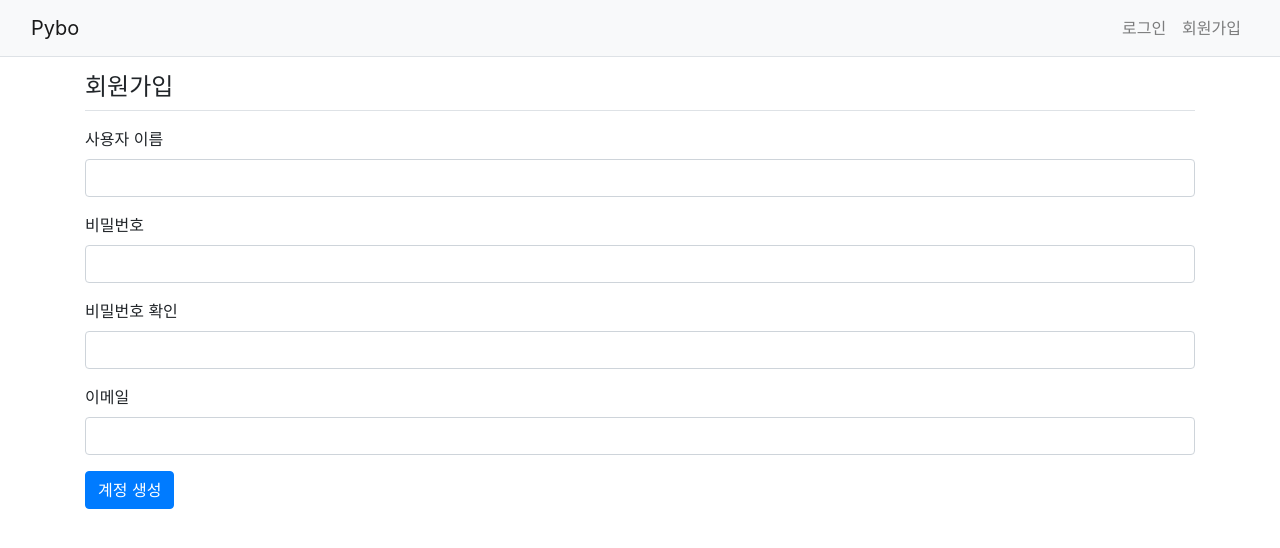
After one commit to ysjeondev/py_django_doit_pybo, a Django app: page /common/signup/ in a window 1280 px wide. The commit adds this page. Shown: the top 548 px of the page. Run offline with Django 5.2, Linux system fonts and the light colour scheme; some libraries are stand-ins or nearby versions.

Commit message:
교재 doit 디장고 169까지 완료(모델에 글쓴이  추가)_260904

```diff
--- /dev/null
+++ b/projects/projectmysite/common/forms.py
@@ -0,0 +1,11 @@
+from django import forms
+from django.contrib.auth.forms import UserCreationForm
+from django.contrib.auth.models import User
+class UserForm(UserCreationForm):
+    email = forms.EmailField(label='이메일')
+class Meta:
+        model = User
+        fields = (
+            'username',
+            'email',
+        )
--- a/projects/projectmysite/common/urls.py
+++ b/projects/projectmysite/common/urls.py
@@ -1,5 +1,6 @@
 from django.urls import path
 from django.contrib.auth import views as auth_views
+from . import views
 
 app_name = 'common'
 
@@ -19,4 +20,11 @@ urlpatterns = [
         auth_views.LogoutView.as_view(),
         name='logout'
     ),
+
+    # 회원가입
+    path(
+        'signup/',
+        views.signup,
+        name='signup'
+    ),
 ]
--- a/projects/projectmysite/common/views.py
+++ b/projects/projectmysite/common/views.py
@@ -1,3 +1,39 @@
-from django.shortcuts import render
+from django.contrib.auth import authenticate, login
+from django.shortcuts import render, redirect
 
-# Create your views here.
+from .forms import UserForm
+
+
+def signup(request):
+    # 회원가입 버튼을 눌렀을 때
+    if request.method == 'POST':
+        form = UserForm(request.POST)
+
+        if form.is_valid():
+            form.save()
+
+            username = form.cleaned_data.get('username')
+            raw_password = form.cleaned_data.get('password1')
+
+            user = authenticate(
+                username=username,
+                password=raw_password
+            )
+
+            login(request, user)
+
+            return redirect('index')
+
+    # 주소창으로 회원가입 화면에 들어왔을 때
+    else:
+        form = UserForm()
+
+    context = {
+        'form': form
+    }
+
+    return render(
+        request,
+        'common/signup.html',
+        context
+    )
--- /dev/null
+++ b/projects/projectmysite/templates/common/signup.html
@@ -0,0 +1,60 @@
+{% extends "base.html" %}
+{% block content %}
+<div class="container my-3">
+<h4 class="my-3 border-bottom pb-2">
+        회원가입
+    </h4>
+<form method="post"
+          action="{% url 'common:signup' %}">
+{% csrf_token %}
+<!-- 회원가입 오류 출력 -->
+        {% include "form_errors.html" %}
+<!-- 사용자 아이디 -->
+        <div class="form-group">
+            <label for="username">
+                사용자 이름
+            </label>
+<input type="text"
+                   class="form-control"
+                   name="username"
+                   id="username"
+                   value="{{ form.username.value|default_if_none:'' }}">
+        </div>
+<!-- 비밀번호 -->
+        <div class="form-group">
+            <label for="password1">
+                비밀번호
+            </label>
+<input type="password"
+                   class="form-control"
+                   name="password1"
+                   id="password1">
+        </div>
+<!-- 비밀번호 확인 -->
+        <div class="form-group">
+            <label for="password2">
+                비밀번호 확인
+            </label>
+            <input type="password"
+                   class="form-control"
+                   name="password2"
+                   id="password2">
+        </div>
+<!-- 이메일 -->
+        <div class="form-group">
+            <label for="email">
+                이메일
+            </label>
+            <input type="email"
+                   class="form-control"
+                   name="email"
+                   id="email"
+                   value="{{ form.email.value|default_if_none:'' }}">
+        </div>
+            <button type="submit"
+                class="btn btn-primary">
+            계정 생성
+        </button>
+</form>
+</div>
+{% endblock %}
--- a/projects/projectmysite/templates/navbar.html
+++ b/projects/projectmysite/templates/navbar.html
@@ -21,10 +21,11 @@
              id="navbarSupportedContent">
 
             <ul class="navbar-nav ml-auto">
-                <li class="nav-item">
 
                 {% if user.is_authenticated %}
 
+    <!-- 로그인 상태 -->
+    <li class="nav-item">
         <form method="post"
               action="{% url 'common:logout' %}"
               class="form-inline">
@@ -36,13 +37,24 @@
                 {{ user.username }} (로그아웃)
             </button>
         </form>
+    </li>
 
     {% else %}
 
+    <!-- 로그아웃 상태 -->
+    <li class="nav-item">
         <a class="nav-link"
            href="{% url 'common:login' %}">
             로그인
         </a>
+    </li>
+
+    <li class="nav-item">
+        <a class="nav-link"
+           href="{% url 'common:signup' %}">
+            회원가입
+        </a>
+    </li>
 
     {% endif %}
 
```
Also changed, not shown: projects/projectmysite/pybo/models.py (+20 -2 lines), projects/projectmysite/pybo/views.py (+24 -18 lines), projects/projectmysite/db.sqlite3, projects/projectmysite/pybo/migrations/0002_answer_author_question_author.py (added). Lines whose indentation alone changed are shown as unchanged.
